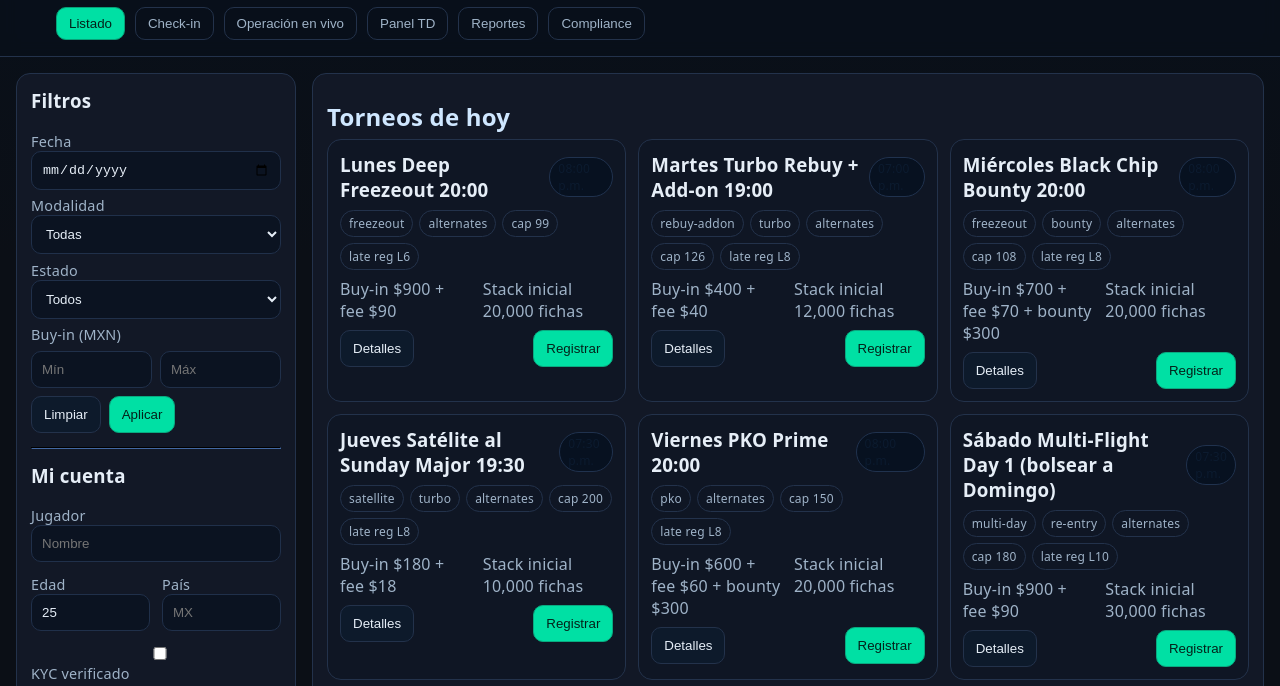
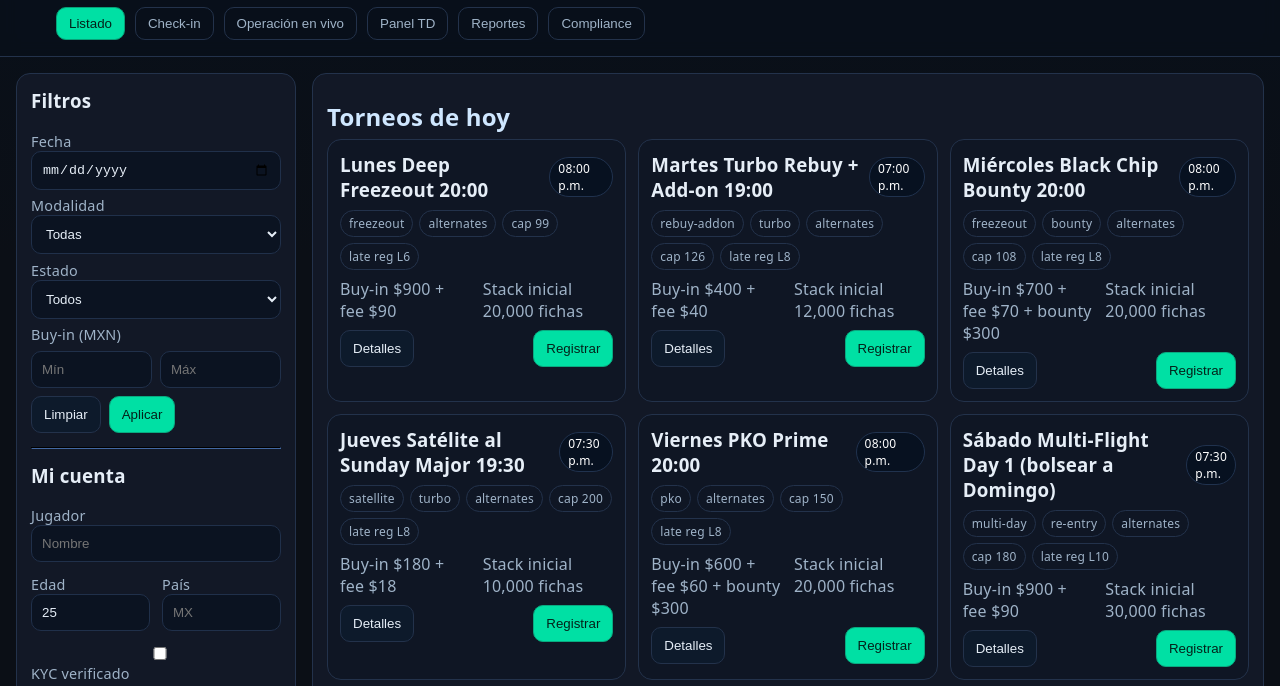
Before and after one commit to FerProducer/POKER-CODERE, a plain HTML site: page index.html in a window 1280 px wide. Shown: the part 62-748 px from the top of the page. Drawn offline with Linux system fonts and the light colour scheme.

Commit message:
Update index.html

```diff
--- a/index.html
+++ b/index.html
@@ -75,6 +75,15 @@
       .kpis{grid-template-columns:1fr 1fr}
       .modal{min-width:92vw}
     }
+    /* opción 1: usando tu variable de texto */
+.tag { color: var(--text); }
+
+/* opción 2: blanco directo, por si prefieres fijo */
+.tag { color: #fff; }
+
+/* si tienes reglas que lo pisan, forza con !important */
+.tag { color: #fff !important; }
+
   </style>
 </head>
 <body>
```
